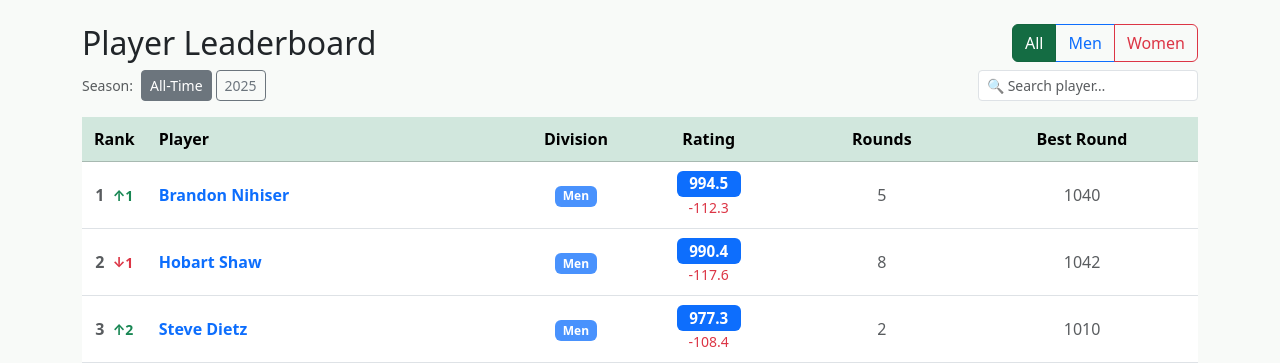
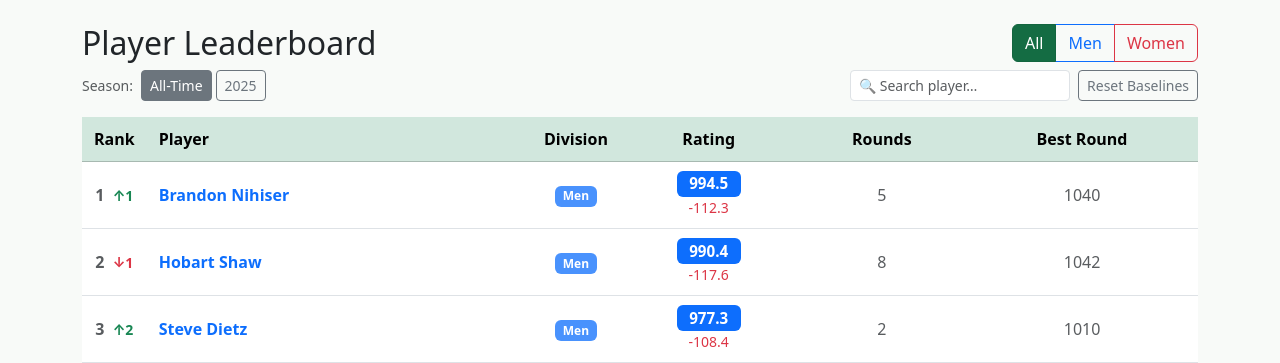
Before and after one commit to KingHobarth/parkgolf-rating, a Flask app: page / in a window 1280 px wide. Shown: the part 56-419 px from the top of the page. Run offline with Flask 3, Linux system fonts and the light colour scheme; the visitor is signed in with stand-in values (Sample User, id 1); data comes from the database, SQL or seed files in the repository.

Commit message:
Add Reset Baselines button to clear rating change indicators

```diff
--- a/app.py
+++ b/app.py
@@ -1213,6 +1213,17 @@ def travelers_league():
     return render_template('travelers_league.html', standings=standings)
 
 
+@app.route('/reset-baselines', methods=['POST'])
+@admin_required
+def reset_baselines():
+    """Set previous_rating = current_rating for all players, clearing all change indicators."""
+    db = get_db()
+    db.execute('UPDATE players SET previous_rating = current_rating')
+    db.commit()
+    flash('Rating baselines reset — change indicators will reappear after the next event is added.', 'success')
+    return redirect(url_for('index'))
+
+
 @app.route('/calculator')
 def calculator():
     db = get_db()
--- a/templates/index.html
+++ b/templates/index.html
@@ -43,9 +43,16 @@
 
   {# Name search #}
   {% if players %}
-  <div class="ms-auto" style="min-width:180px; max-width:260px">
+  <div class="ms-auto d-flex align-items-center gap-2" style="min-width:180px; max-width:400px">
     <input type="search" id="player-search" class="form-control form-control-sm"
            placeholder="🔍 Search player…" autocomplete="off">
+    {% if session.get('admin') and selected_year == 'all' %}
+    <form method="post" action="{{ url_for('reset_baselines') }}"
+          onsubmit="return confirm('Reset all rating change indicators? They will reappear after the next event is added.')">
+      <button type="submit" class="btn btn-sm btn-outline-secondary text-nowrap"
+              title="Clear ↑↓ arrows and +/− rating changes">Reset Baselines</button>
+    </form>
+    {% endif %}
   </div>
   {% endif %}
 
```
